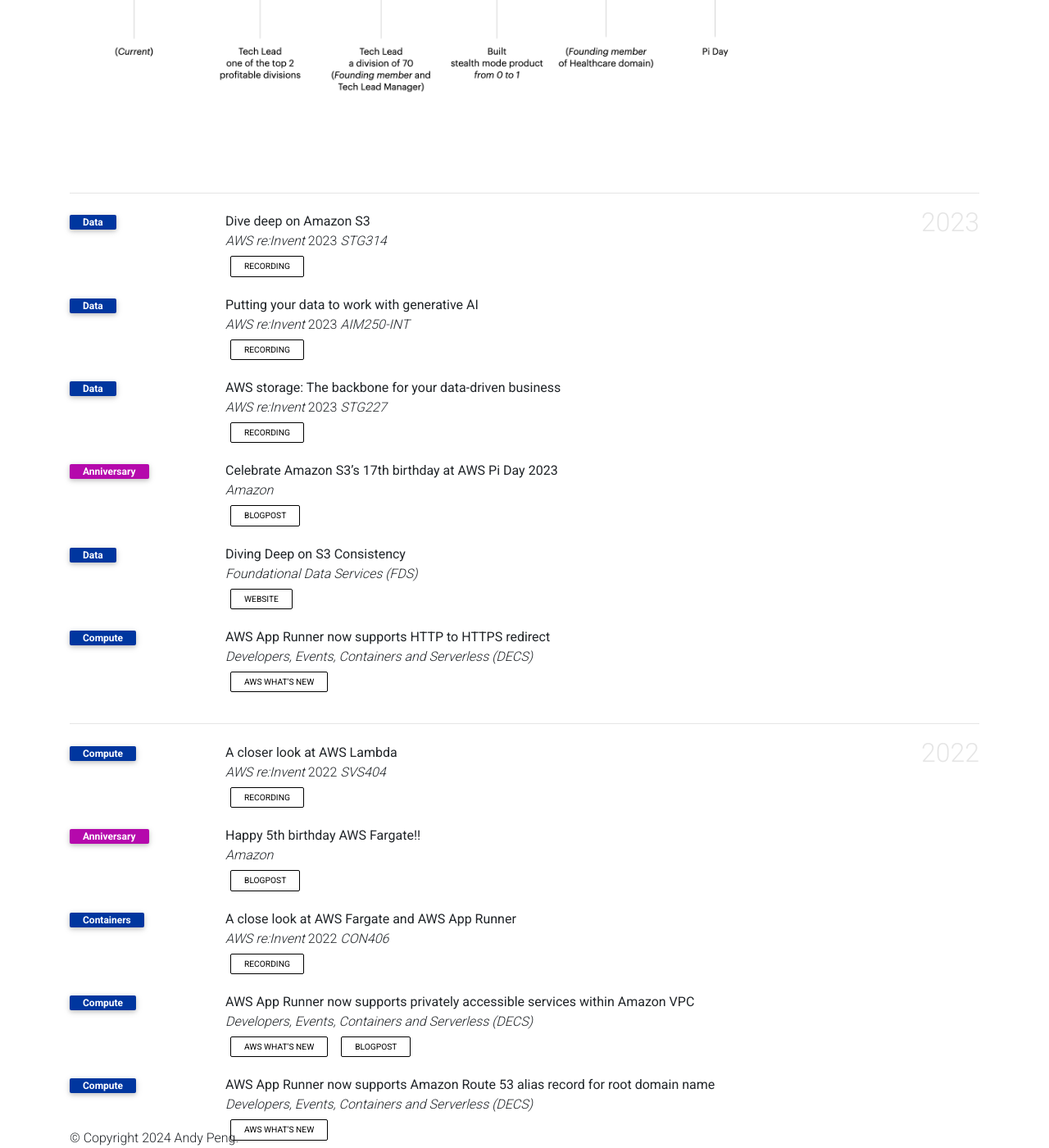
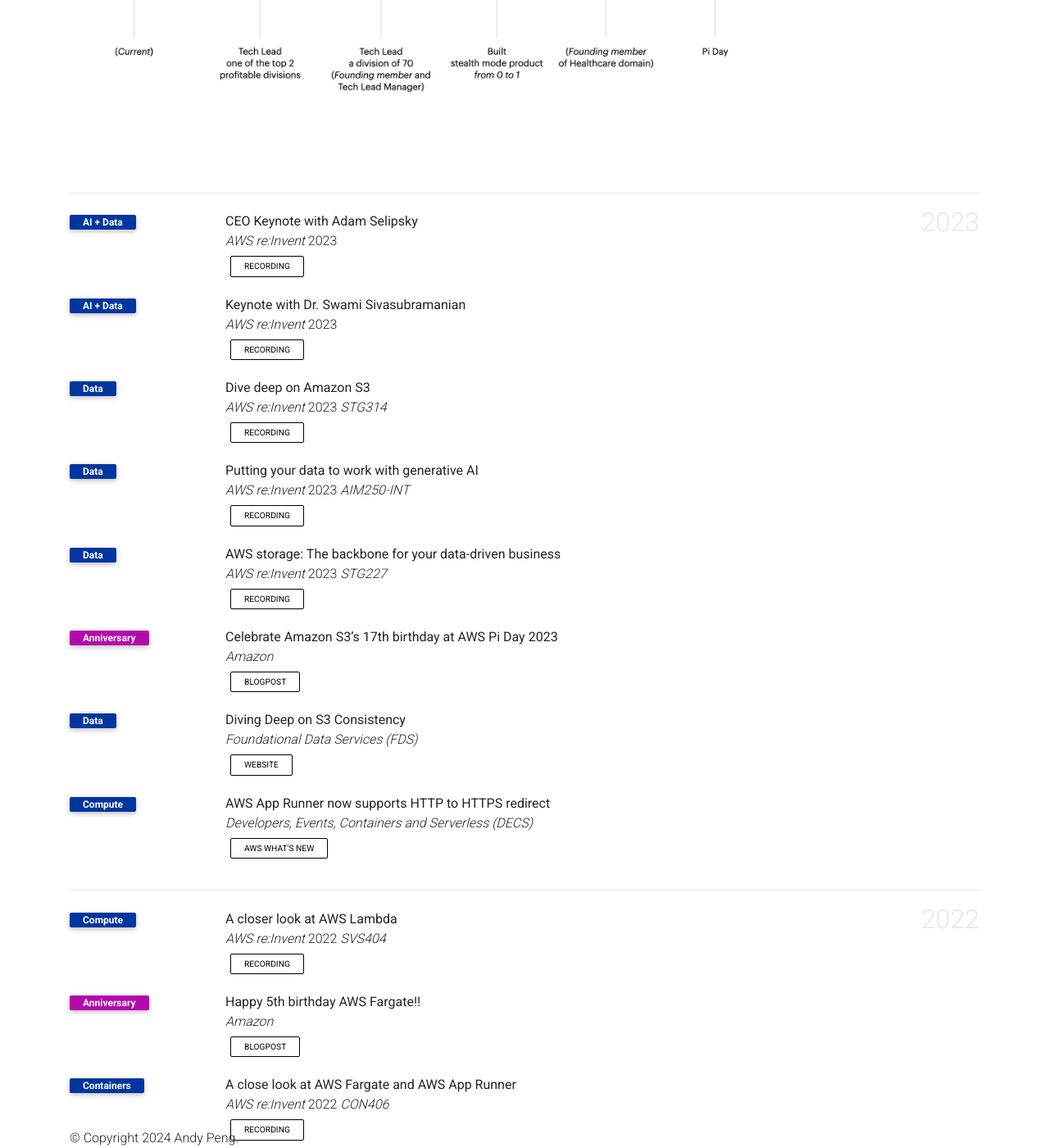
Before and after one commit to gfw001/gfw001.github.io, a Jekyll site: the page products.html, which Jekyll copies as it is, in a window 1280 px wide and 1400 px high, scrolled down 489 px. Shown: the whole window at 82% size. Built offline with Jekyll 4.4.1, drawn with Linux system fonts in a browser that asks for light colours; comment, search, counter and statistics services are not loaded; a style sheet for code colours, icons or effects is not loaded; some of the changed text lies outside the part shown.

Commit message:
Update products.html

```diff
--- a/products.html
+++ b/products.html
@@ -203,6 +203,34 @@
       <ol class="bibliography">
          <li>
             <div class="row">
+               <div class="col-sm-2 abbr"><abbr class="badge">AI + Data</abbr></div>
+               <div id="mao2023agent" class="col-sm-8">
+                  <div class="title">CEO Keynote with Adam Selipsky</div>
+                  <div class="periodical"> <em>AWS re:Invent</em> 2023</div>
+                  <div class="links">
+                     <a href="https://youtu.be/PMfn9_nTDbM?si=dbu4oUJXeik0WVJS" class="btn btn-sm z-depth-0" role="button" rel="external nofollow noopener" target="_blank">Recording</a>
+               </div>
+               <div class="badges">
+                  <span class="altmetric-embed" data-hide-no-mentions="true" data-hide-less-than="15" data-badge-type="2" data-badge-popover="right"></span> <span class="__dimensions_badge_embed__" data-pmid="" data-hide-zero-citations="true" data-style="small_rectangle" data-legend="hover-right" style="margin-bottom: 3px;"></span>
+               </div>
+            </div>
+         </li>
+         <li>
+            <div class="row">
+               <div class="col-sm-2 abbr"><abbr class="badge">AI + Data</abbr></div>
+               <div id="mao2023agent" class="col-sm-8">
+                  <div class="title">Keynote with Dr. Swami Sivasubramanian</div>
+                  <div class="periodical"> <em>AWS re:Invent</em> 2023</div>
+                  <div class="links">
+                     <a href="https://youtu.be/8clH7cbnIQw?si=tXE5JcYHk6PkMPYH" class="btn btn-sm z-depth-0" role="button" rel="external nofollow noopener" target="_blank">Recording</a>
+               </div>
+               <div class="badges">
+                  <span class="altmetric-embed" data-hide-no-mentions="true" data-hide-less-than="15" data-badge-type="2" data-badge-popover="right"></span> <span class="__dimensions_badge_embed__" data-pmid="" data-hide-zero-citations="true" data-style="small_rectangle" data-legend="hover-right" style="margin-bottom: 3px;"></span>
+               </div>
+            </div>
+         </li>
+         <li>
+            <div class="row">
                <div class="col-sm-2 abbr"><abbr class="badge">Data</abbr></div>
                <div id="mao2023agent" class="col-sm-8">
                   <div class="title">Dive deep on Amazon S3</div>
@@ -369,7 +397,7 @@
                   <div class="links">
                      <a href="https://aws.amazon.com/about-aws/whats-new/2022/04/aws-app-runner-x-ray-support/" class="btn btn-sm z-depth-0" role="button" rel="external nofollow noopener" target="_blank">AWS What's New</a>
                      <a href="https://twitter.com/realadamjkeller/status/1513965561671151617?s=20" class="btn btn-sm z-depth-0" role="button" rel="external nofollow noopener" target="_blank">Tweet</a>
-                     <a href="https://youtu.be/cVr8N7enCMM" class="btn btn-sm z-depth-0" role="button" rel="external nofollow noopener" target="_blank">Youtube</a>
+                     <a href="https://youtu.be/cVr8N7enCMM" class="btn btn-sm z-depth-0" role="button" rel="external nofollow noopener" target="_blank">Containers from the Couch</a>
                      <a href="https://dev.to/aws/aws-open-source-news-and-updates-113-16a4" class="btn btn-sm z-depth-0" role="button" rel="external nofollow noopener" target="_blank">AWS Open Source News</a>
                </div>
                <div class="badges">
```
